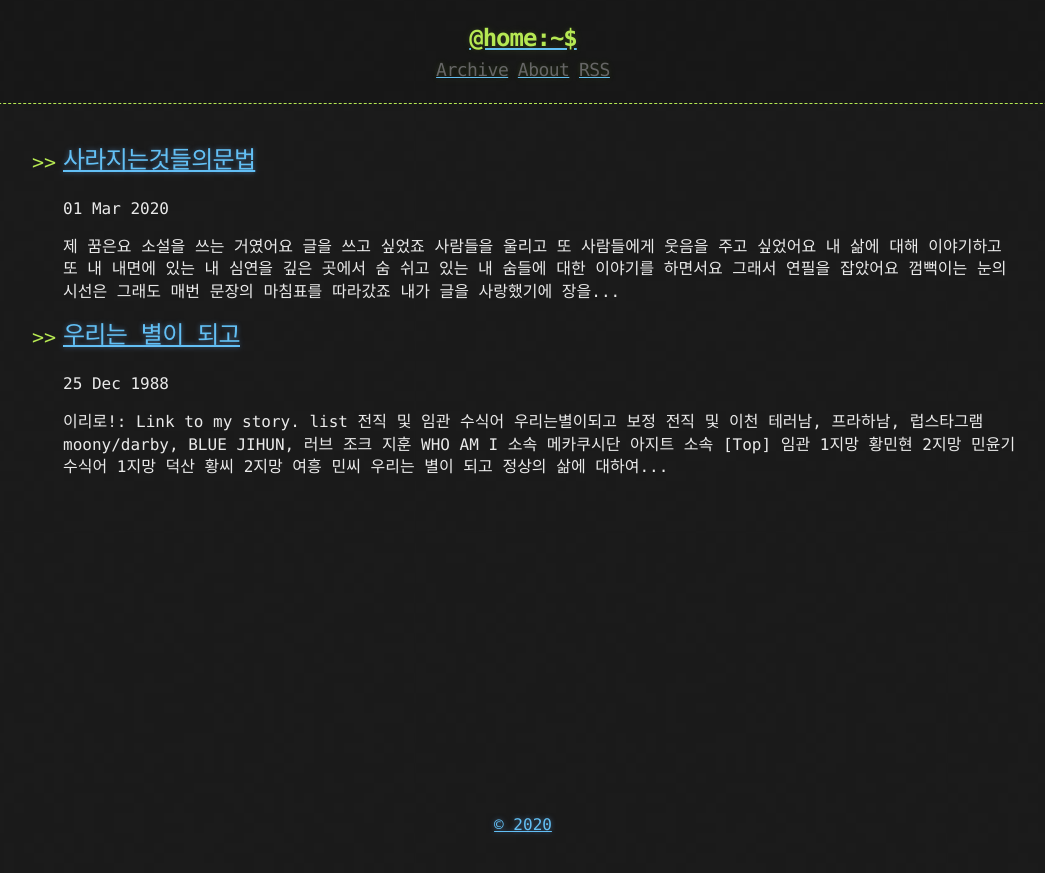
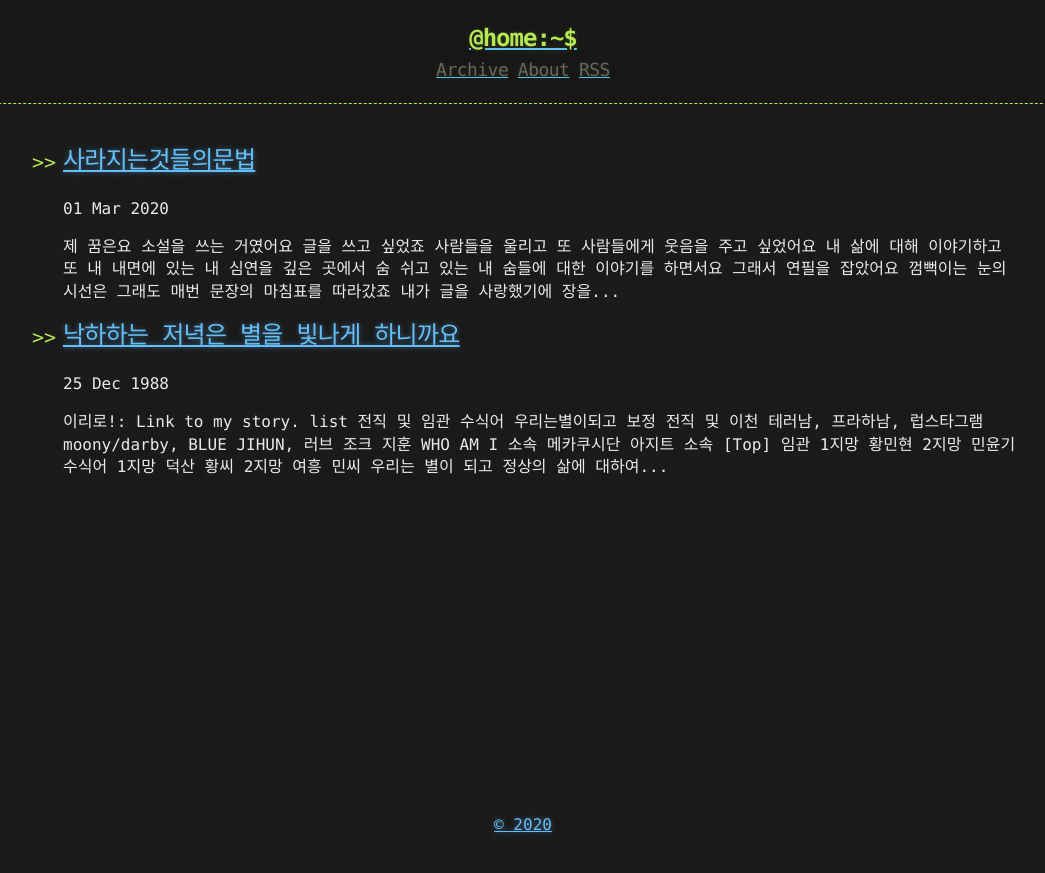
Before and after one commit to imrealz/imrealz.github.com, a Jekyll site: the page built from index.html, in a window 1280 px wide. Shown: the top 873 px of the page, without its empty margins (117-1162 px from the left). Built offline with Jekyll 4.4.1, drawn with Linux system fonts in a browser that asks for light colours; the list of posts is cut into pages by our own code.

Commit message:
Update 1988-12-25-우리는별이되고.md

```diff
--- a/_posts/1988-12-25-우리는별이되고.md
+++ b/_posts/1988-12-25-우리는별이되고.md
@@ -1,6 +1,6 @@
 ---
 layout: default
-title: "우리는 별이 되고"
+title: "낙하하는 저녁은 별을 빛나게 하니까요"
 tags: tag1
 ---
 
@@ -99,7 +99,8 @@ tags: tag1
 # <a name="마지막"></a>하고 싶은 말
 
 모집하기를 목이 빠지게 기다리고 있었습니다. 정말 많이 준비했지만 그래도 아직 보여 드릴 것들이 더 많아요.
-이 사이트도 직접 만들었습니다. 낙하하는 저녁은 별을 빛나게 하니까요.
+이 사이트도 직접 만들었습니다. 이 공간에 제 진심이 안 닿은 구석이 없어요.
+제 간절함이 느껴지기를 바랄게요. 낙하하는 저녁은 별을 빛나게 하니까요.
 
 [ask here](https://asked.kr/optimhwang)
 
```
